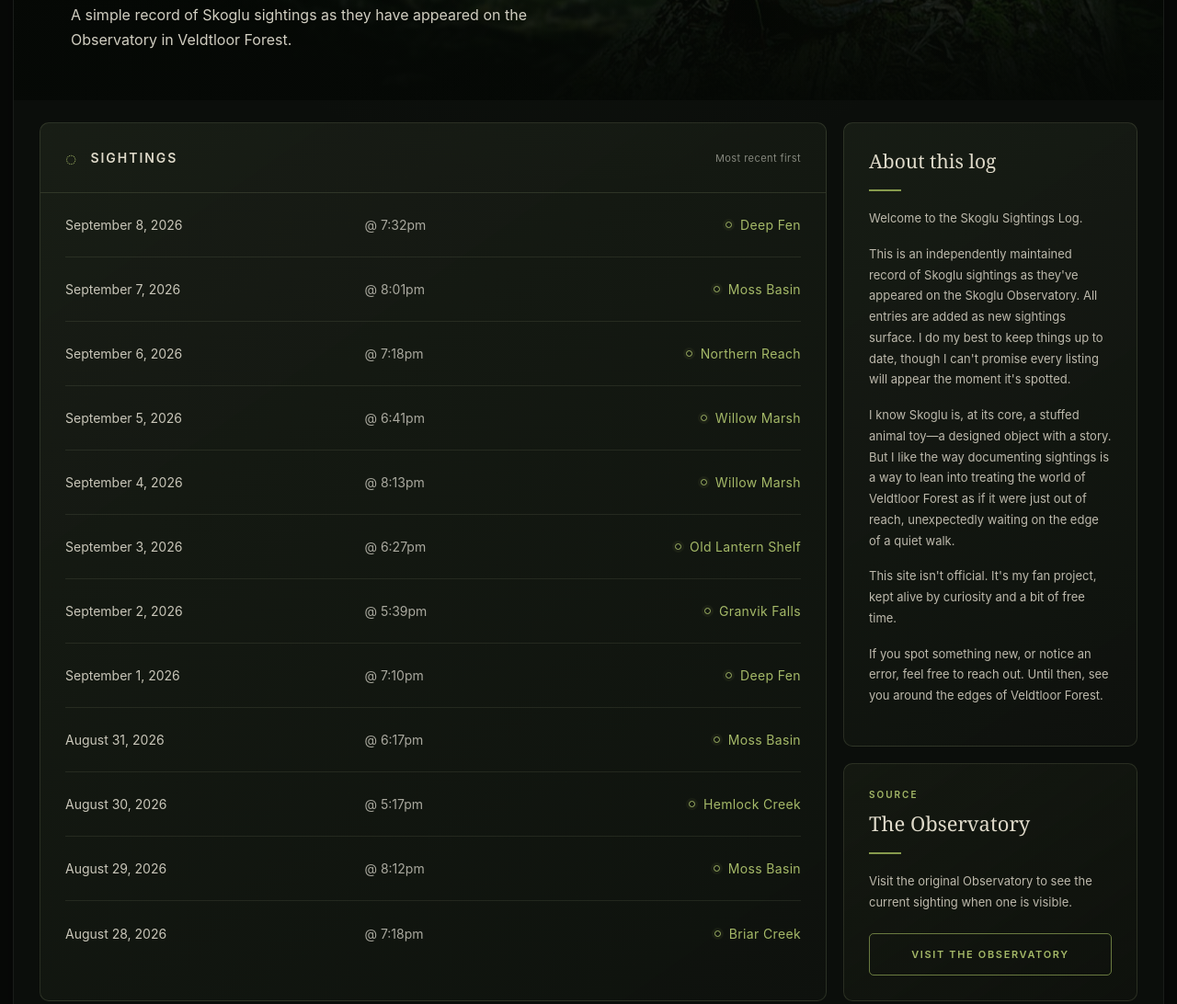
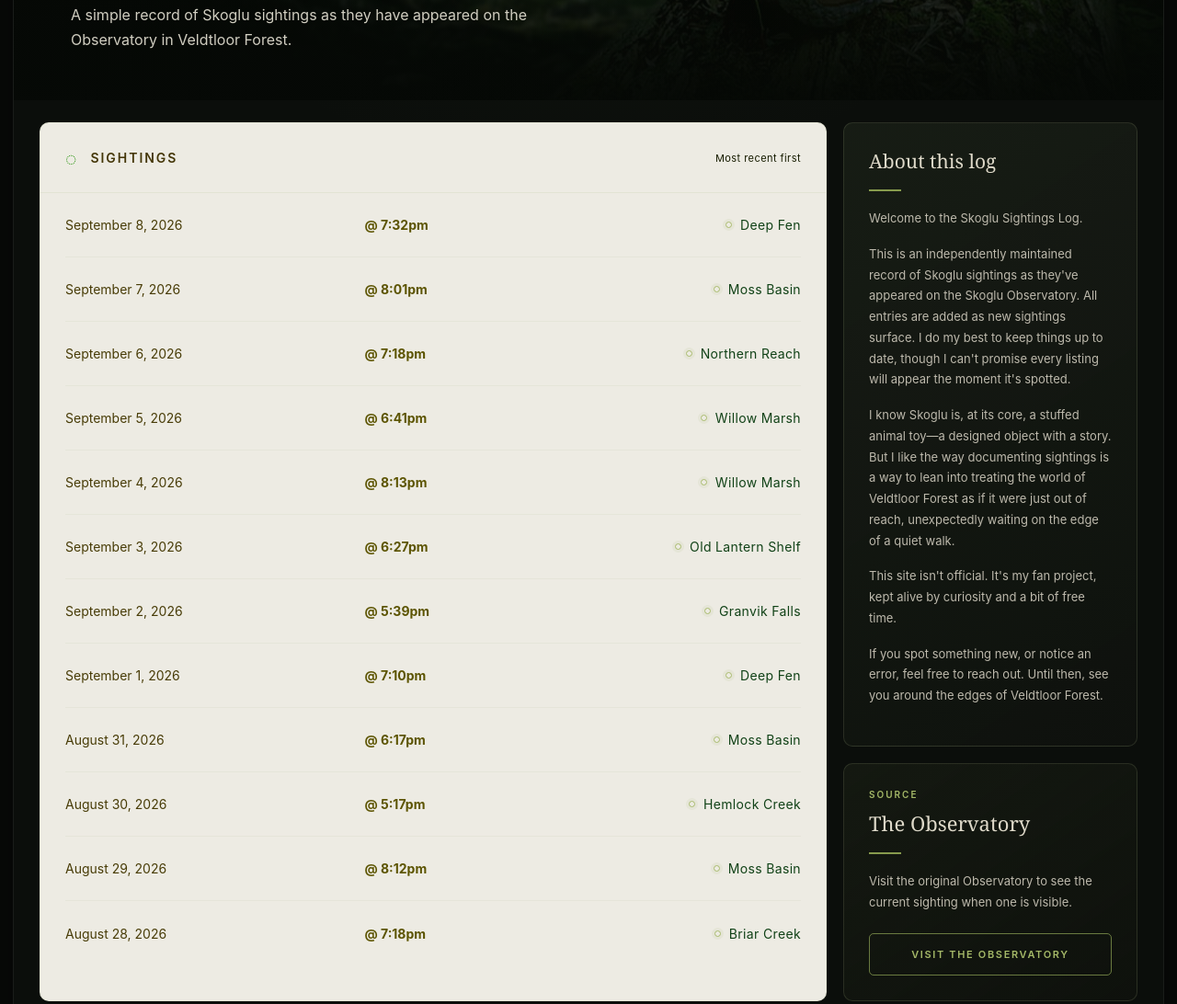
Before and after one commit to skoglu-basecamp/skoglu, a plain HTML site: page index.html in a window 1280 px wide. Shown: the part 393-1485 px from the top of the page at 92% size. Drawn offline with Linux system fonts and the light colour scheme.

Commit message:
Update panel styles and color scheme

```diff
--- a/index.html
+++ b/index.html
@@ -295,12 +295,12 @@ a {
 ========================================================= */
 
 .panel {
-    background:
-        linear-gradient(
+    background-color: #edebe3;
+        /* linear-gradient(
             145deg,
             rgba(30,36,26,0.70),
             rgba(15,19,14,0.80)
-        );
+        ); */
 
     border: 1px solid var(--line);
     border-radius: 10px;
@@ -330,18 +330,19 @@ a {
     letter-spacing: 0.14em;
     text-transform: uppercase;
 
-    color: var(--cream);
+    color: #443608;
 }
 
 .panel-title-icon {
-    color: var(--moss-bright);
+    color: #1e8f04;
     font-size: 21px;
 }
 
 .panel-note {
     font-size: 11px;
     letter-spacing: 0.04em;
-    color: var(--muted);
+    color: #171c01;
+
 }
 
 
@@ -373,17 +374,18 @@ a {
 }
 
 .sighting:hover {
-    background: rgba(126,148,71,0.045);
+    background: rgba(18 147 4 / 0.14);
 }
 
 .date {
     font-size: 14px;
-    color: #c9c6b9;
+    color: #483c07;
 }
 
 .time {
     font-size: 14px;
-    color: #aaa99f;
+    color: #5c5401;
+	font-weight: bold;
 }
 
 .location {
@@ -394,7 +396,7 @@ a {
     gap: 9px;
 
     font-size: 14px;
-    color: var(--moss-bright);
+    color: #114217;
 
     letter-spacing: 0.025em;
 }
```
